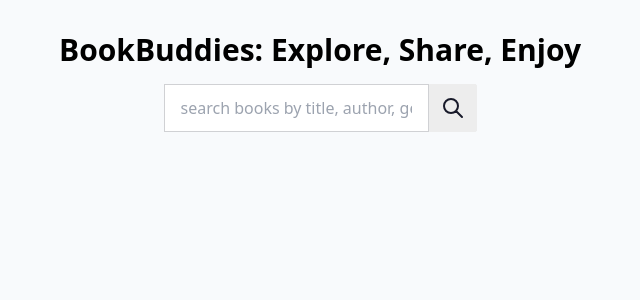
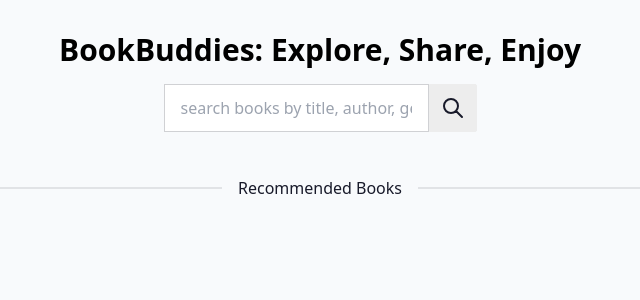
Before and after one commit to samiulalimsaad/book_recommendation_django, a Django app: template books/templates/index.html in a window 1280 px wide. Shown: the part 64-364 px from the top of the page, without its empty margins (320-960 px from the left). Run offline with Django 3.2, Linux system fonts and the light colour scheme; the template is opened without the code that fills it, so the values that code supplies are empty; some libraries are stand-ins or nearby versions.

Commit message:
recommended_books template added

```diff
--- a/books/templates/index.html
+++ b/books/templates/index.html
@@ -45,5 +45,14 @@
             </div>
         </div>
     </div>
+    <div class="divider">Recommended Books</div>
+
+    <div class="container mx-auto">
+        <div class="grid grid-cols-1 gap-4 md:grid-cols-2 lg:grid-cols-4">
+            {% for book in recommended_books %}
+            <div>{% include 'singleBookmark.html' %}</div>
+            {% endfor %}
+        </div>
+    </div>
 </div>
 {% endblock content%}
--- a/books/templates/singleBook.html
+++ b/books/templates/singleBook.html
@@ -1,5 +1,5 @@
 <div
-    class="w-full duration-1000 hover:shadow-xl card bg-base-100 group/book hover:scale-105"
+    class="w-full h-full duration-1000 hover:shadow-xl card bg-base-100 group/book hover:scale-105"
 >
     <figure class="">
         <img
```
